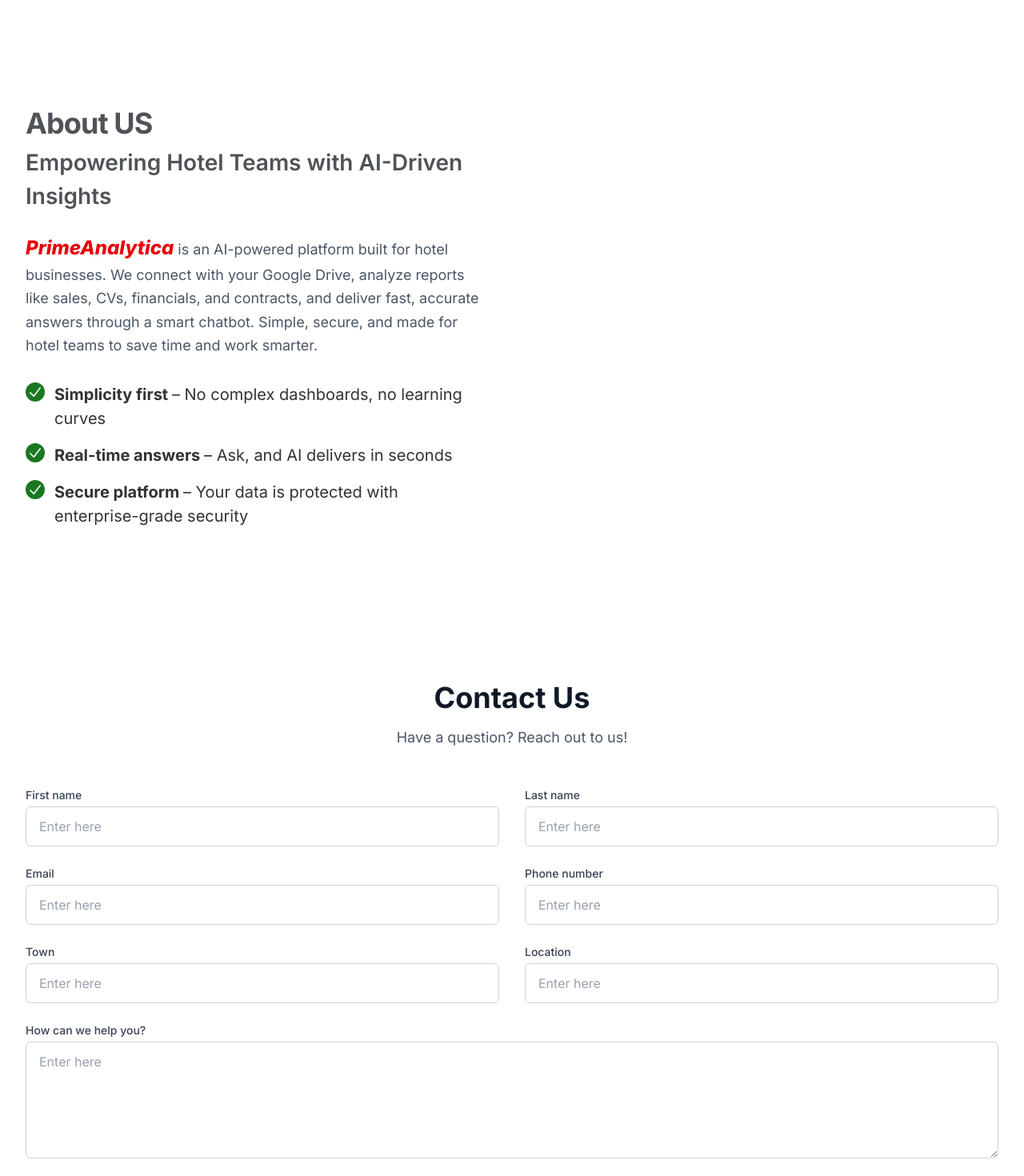
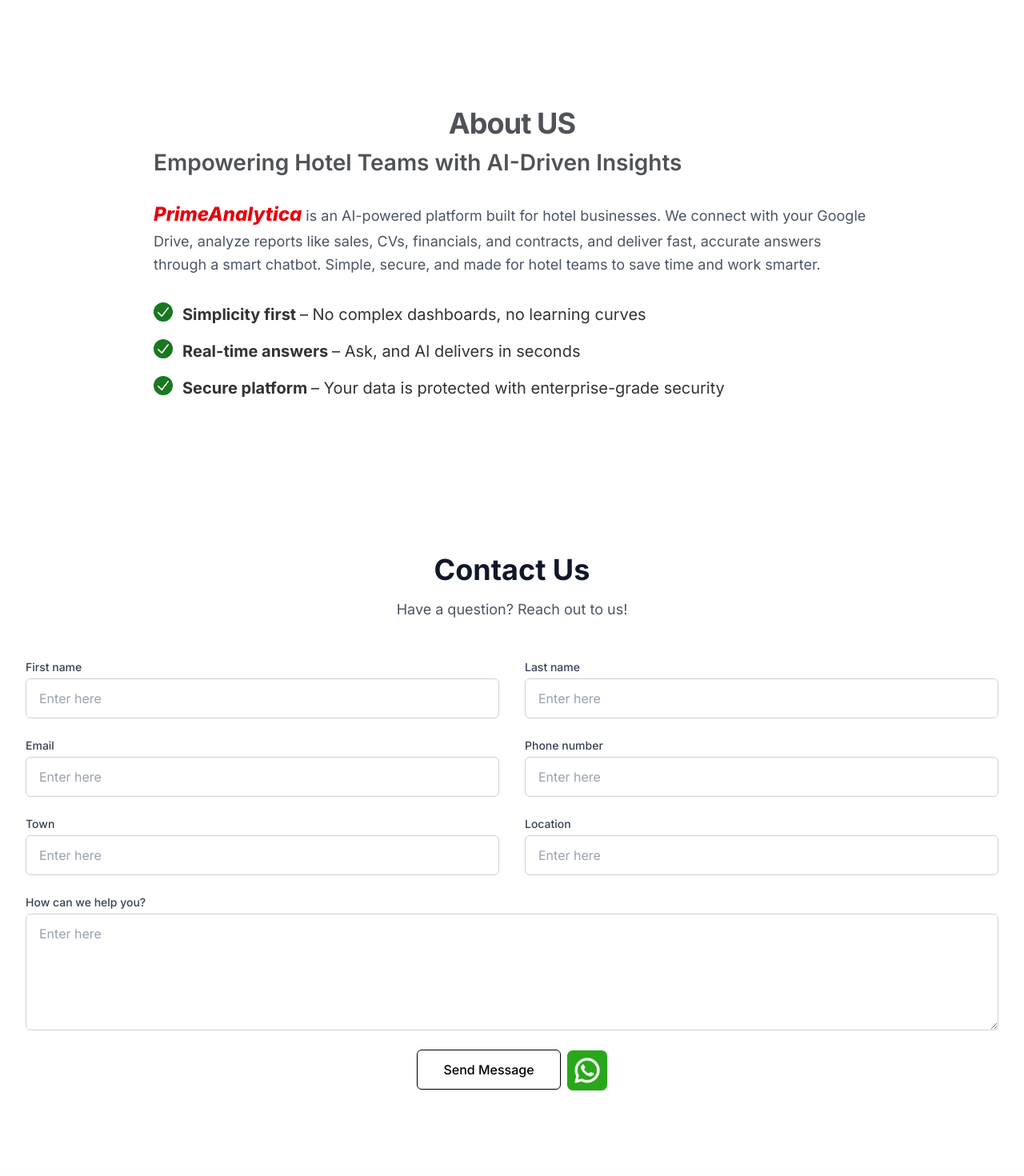
Before and after one commit to naimekattor/primeAnalytica, a Next.js app: page / in a window 1280 px wide. Shown: the part 1640-3110 px from the top of the page at 80% size. Built offline with nearby package versions, Linux system fonts and the light colour scheme.

Commit message:
add whatsapp button in contact section

```diff
--- a/components/AboutUs.jsx
+++ b/components/AboutUs.jsx
@@ -29,12 +29,13 @@
   return (
     <section id="about" className="bg-white py-16 sm:py-24">
       <div className="max-w-7xl mx-auto px-4 sm:px-6 lg:px-8">
-        <div className="grid grid-cols-1 lg:grid-cols-2 lg:gap-x-12 xl:gap-x-16">
+        <div className="grid grid-cols-1  lg:gap-x-12 xl:gap-x-16">
           {/* Left Column: Text Content */}
-          <div className="flex flex-col justify-center">
-            <h2 className="text-[40px] sm:text-4xl font-bold text-[#4F5256] tracking-tight">
+          <div className="flex flex-col justify-center max-w-4xl mx-auto ">
+            <h2 className="text-[40px] sm:text-4xl font-bold text-[#4F5256] tracking-tight text-center">
               About US
             </h2>
+            <div>
               <h3 className="mt-2 text-[28px] font-semibold text-[#4F5256]">
                 Empowering Hotel Teams with AI-Driven Insights
               </h3>
@@ -45,8 +46,8 @@
                 is an AI-powered platform built for hotel businesses. We connect
                 with your Google Drive, analyze reports like sales, CVs,
                 financials, and contracts, and deliver fast, accurate answers
-              through a smart chatbot. Simple, secure, and made for hotel teams
-              to save time and work smarter.
+                through a smart chatbot. Simple, secure, and made for hotel
+                teams to save time and work smarter.
               </p>
 
               {/* Features List */}
@@ -65,6 +66,7 @@
                   </li>
                 ))}
               </ul>
+            </div>
           </div>
 
           {/* Right Column: Overlapping Images */}
--- a/components/ContactUsForm.jsx
+++ b/components/ContactUsForm.jsx
@@ -1,6 +1,7 @@
 "use client";
 import React, { useState } from "react";
 import InputField from "./InputField";
+import Image from "next/image";
 
 const ContactUsForm = () => {
   // State to manage form data
@@ -87,13 +88,26 @@
                 isTextArea
               />
             </div>
-            <div className="md:col-span-2 text-center">
+            <div className="md:col-span-2 text-center space-x-2">
               <button
                 type="submit"
                 className="inline-flex justify-center py-3 px-8 border shadow-sm text-base font-medium rounded-md text-[#020202] border-[#020202] cursor-pointer"
               >
                 Send Message
               </button>
+              <a
+                href="https://wa.me/01851613453"
+                target="_blank"
+                rel="noopener noreferrer"
+              >
+                <Image
+                  width={50}
+                  height={50}
+                  alt="whatsapp"
+                  src="/images/whatsapp.png"
+                  className="inline-flex shadow-sm text-base font-medium rounded-md text-[#020202] border-[#020202] cursor-pointer w-[50px] h-[50px] object-cover"
+                />
+              </a>
             </div>
           </form>
         </div>
--- a/package.json
+++ b/package.json
@@ -13,6 +13,7 @@
     "next": "15.4.4",
     "react": "19.1.0",
     "react-dom": "19.1.0",
+    "react-icons": "^5.5.0",
     "recharts": "^3.1.0"
   },
   "devDependencies": {
```
Also changed, not shown: public/images/whatsapp.png (added), 1 other file (tests, documents, lock files or other folders). Lines whose indentation alone changed are shown as unchanged.
